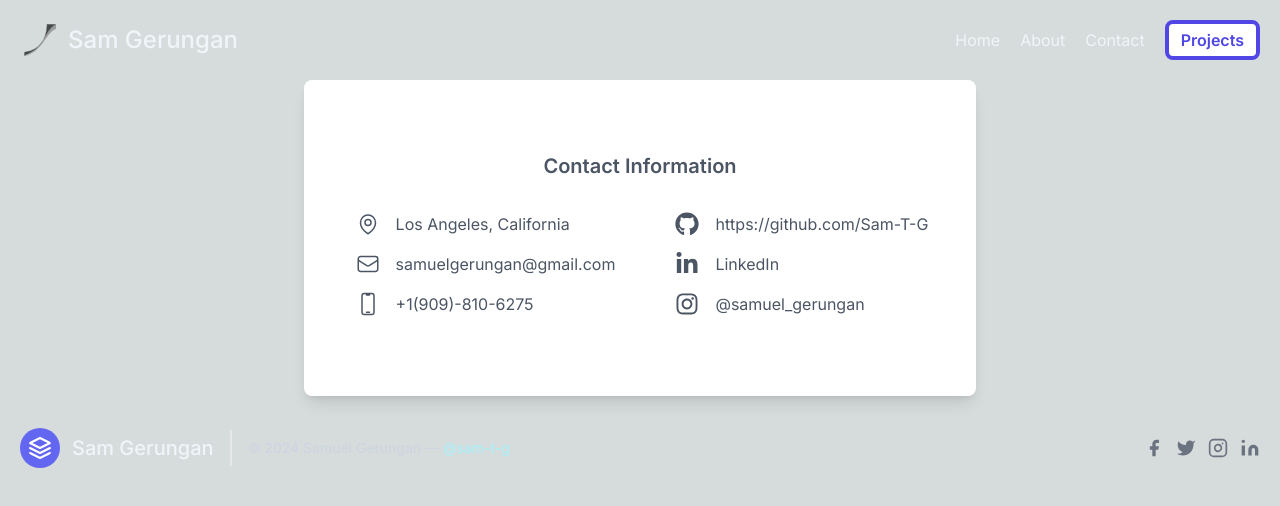
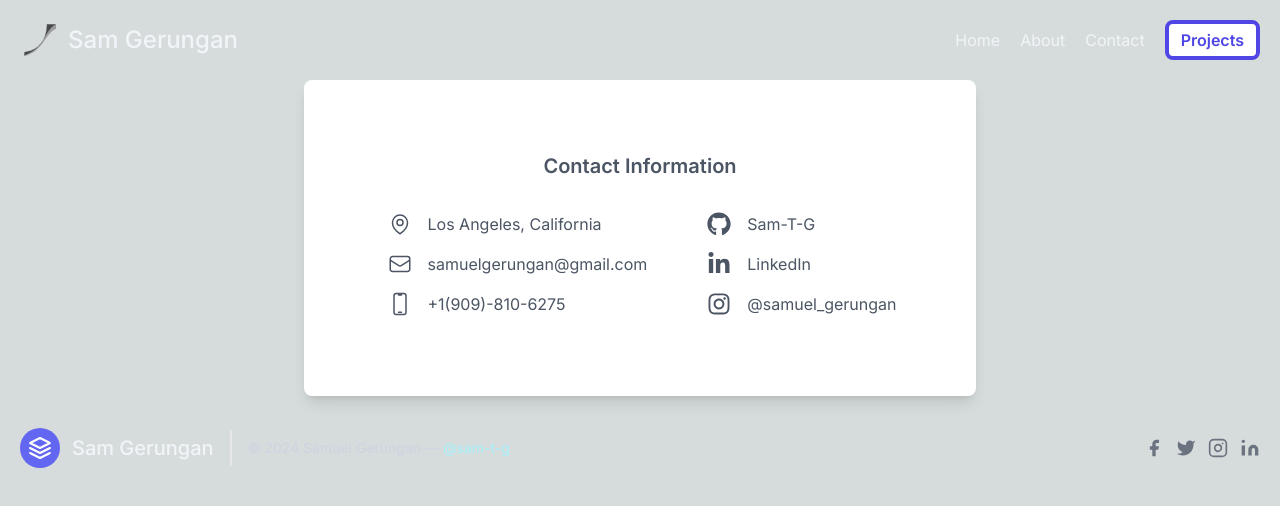
Before and after one commit to Sam-T-G/sam-modern-portfolio, a Next.js app: page /contact in a window 1280 px wide. Shown: the top 506 px of the page. Built offline with nearby package versions, Linux system fonts and the light colour scheme.

Commit message:
Update page.tsx

```diff
--- a/src/app/contact/page.tsx
+++ b/src/app/contact/page.tsx
@@ -78,7 +78,12 @@ const ContactCard = () => {
 									d="M165.9 397.4c0 2-2.3 3.6-5.2 3.6-3.3 .3-5.6-1.3-5.6-3.6 0-2 2.3-3.6 5.2-3.6 3-.3 5.6 1.3 5.6 3.6zm-31.1-4.5c-.7 2 1.3 4.3 4.3 4.9 2.6 1 5.6 0 6.2-2s-1.3-4.3-4.3-5.2c-2.6-.7-5.5 .3-6.2 2.3zm44.2-1.7c-2.9 .7-4.9 2.6-4.6 4.9 .3 2 2.9 3.3 5.9 2.6 2.9-.7 4.9-2.6 4.6-4.6-.3-1.9-3-3.2-5.9-2.9zM244.8 8C106.1 8 0 113.3 0 252c0 110.9 69.8 205.8 169.5 239.2 12.8 2.3 17.3-5.6 17.3-12.1 0-6.2-.3-40.4-.3-61.4 0 0-70 15-84.7-29.8 0 0-11.4-29.1-27.8-36.6 0 0-22.9-15.7 1.6-15.4 0 0 24.9 2 38.6 25.8 21.9 38.6 58.6 27.5 72.9 20.9 2.3-16 8.8-27.1 16-33.7-55.9-6.2-112.3-14.3-112.3-110.5 0-27.5 7.6-41.3 23.6-58.9-2.6-6.5-11.1-33.3 2.6-67.9 20.9-6.5 69 27 69 27 20-5.6 41.5-8.5 62.8-8.5s42.8 2.9 62.8 8.5c0 0 48.1-33.6 69-27 13.7 34.7 5.2 61.4 2.6 67.9 16 17.7 25.8 31.5 25.8 58.9 0 96.5-58.9 104.2-114.8 110.5 9.2 7.9 17 22.9 17 46.4 0 33.7-.3 75.4-.3 83.6 0 6.5 4.6 14.4 17.3 12.1C428.2 457.8 496 362.9 496 252 496 113.3 383.5 8 244.8 8zM97.2 352.9c-1.3 1-1 3.3 .7 5.2 1.6 1.6 3.9 2.3 5.2 1 1.3-1 1-3.3-.7-5.2-1.6-1.6-3.9-2.3-5.2-1zm-10.8-8.1c-.7 1.3 .3 2.9 2.3 3.9 1.6 1 3.6 .7 4.3-.7 .7-1.3-.3-2.9-2.3-3.9-2-.6-3.6-.3-4.3 .7zm32.4 35.6c-1.6 1.3-1 4.3 1.3 6.2 2.3 2.3 5.2 2.6 6.5 1 1.3-1.3 .7-4.3-1.3-6.2-2.2-2.3-5.2-2.6-6.5-1zm-11.4-14.7c-1.6 1-1.6 3.6 0 5.9 1.6 2.3 4.3 3.3 5.6 2.3 1.6-1.3 1.6-3.9 0-6.2-1.4-2.3-4-3.3-5.6-2z"
 								/>
 							</svg>
-							<span className="text-gray-600">https://github.com/Sam-T-G</span>
+							<a
+								href="https://github.com/Sam-T-G"
+								target="_blank"
+								className="text-gray-600">
+								Sam-T-G
+							</a>
 						</li>
 						<li className="flex items-center py-2 transform transition-transform hover:scale-105 cursor-pointer">
 							<svg
@@ -90,7 +95,12 @@ const ContactCard = () => {
 									d="M100.3 448H7.4V148.9h92.9zM53.8 108.1C24.1 108.1 0 83.5 0 53.8a53.8 53.8 0 0 1 107.6 0c0 29.7-24.1 54.3-53.8 54.3zM447.9 448h-92.7V302.4c0-34.7-.7-79.2-48.3-79.2-48.3 0-55.7 37.7-55.7 76.7V448h-92.8V148.9h89.1v40.8h1.3c12.4-23.5 42.7-48.3 87.9-48.3 94 0 111.3 61.9 111.3 142.3V448z"
 								/>
 							</svg>
-							<span className="text-gray-600">LinkedIn</span>
+							<a
+								href="https://github.com/Sam-T-G"
+								target="_blank"
+								className="text-gray-600">
+								LinkedIn
+							</a>
 						</li>
 						<li className="flex items-center py-2 transform transition-transform hover:scale-105 cursor-pointer">
 							<svg
@@ -102,7 +112,12 @@ const ContactCard = () => {
 									d="M224.1 141c-63.6 0-114.9 51.3-114.9 114.9s51.3 114.9 114.9 114.9S339 319.5 339 255.9 287.7 141 224.1 141zm0 189.6c-41.1 0-74.7-33.5-74.7-74.7s33.5-74.7 74.7-74.7 74.7 33.5 74.7 74.7-33.6 74.7-74.7 74.7zm146.4-194.3c0 14.9-12 26.8-26.8 26.8-14.9 0-26.8-12-26.8-26.8s12-26.8 26.8-26.8 26.8 12 26.8 26.8zm76.1 27.2c-1.7-35.9-9.9-67.7-36.2-93.9-26.2-26.2-58-34.4-93.9-36.2-37-2.1-147.9-2.1-184.9 0-35.8 1.7-67.6 9.9-93.9 36.1s-34.4 58-36.2 93.9c-2.1 37-2.1 147.9 0 184.9 1.7 35.9 9.9 67.7 36.2 93.9s58 34.4 93.9 36.2c37 2.1 147.9 2.1 184.9 0 35.9-1.7 67.7-9.9 93.9-36.2 26.2-26.2 34.4-58 36.2-93.9 2.1-37 2.1-147.8 0-184.8zM398.8 388c-7.8 19.6-22.9 34.7-42.6 42.6-29.5 11.7-99.5 9-132.1 9s-102.7 2.6-132.1-9c-19.6-7.8-34.7-22.9-42.6-42.6-11.7-29.5-9-99.5-9-132.1s-2.6-102.7 9-132.1c7.8-19.6 22.9-34.7 42.6-42.6 29.5-11.7 99.5-9 132.1-9s102.7-2.6 132.1 9c19.6 7.8 34.7 22.9 42.6 42.6 11.7 29.5 9 99.5 9 132.1s2.7 102.7-9 132.1z"
 								/>
 							</svg>
-							<span className="text-gray-600">@samuel_gerungan</span>
+							<a
+								href="https://www.instagram.com/samuel_gerungan/"
+								target="_blank"
+								className="text-gray-600">
+								@samuel_gerungan
+							</a>
 						</li>
 					</div>
 				</ul>
```
